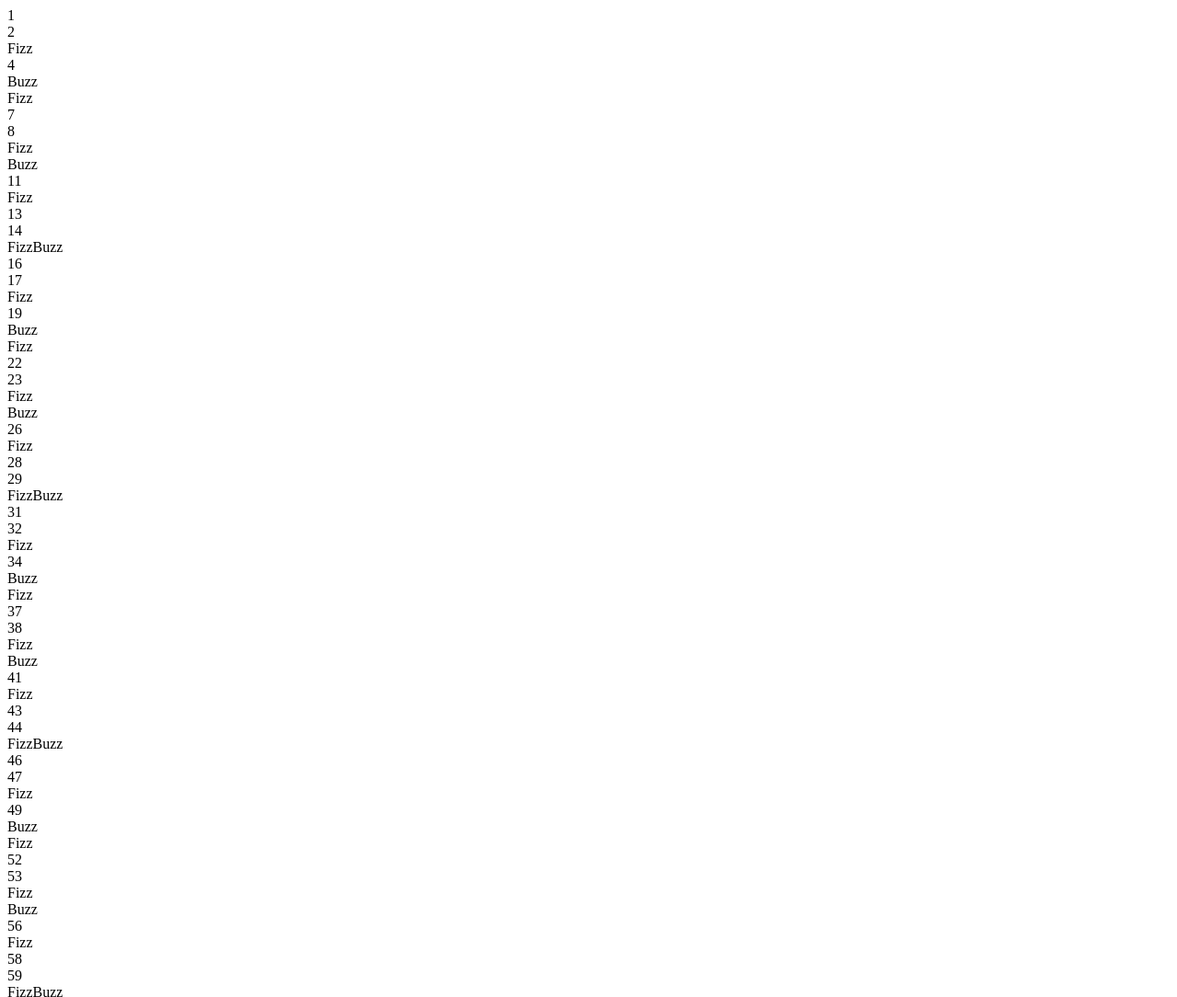
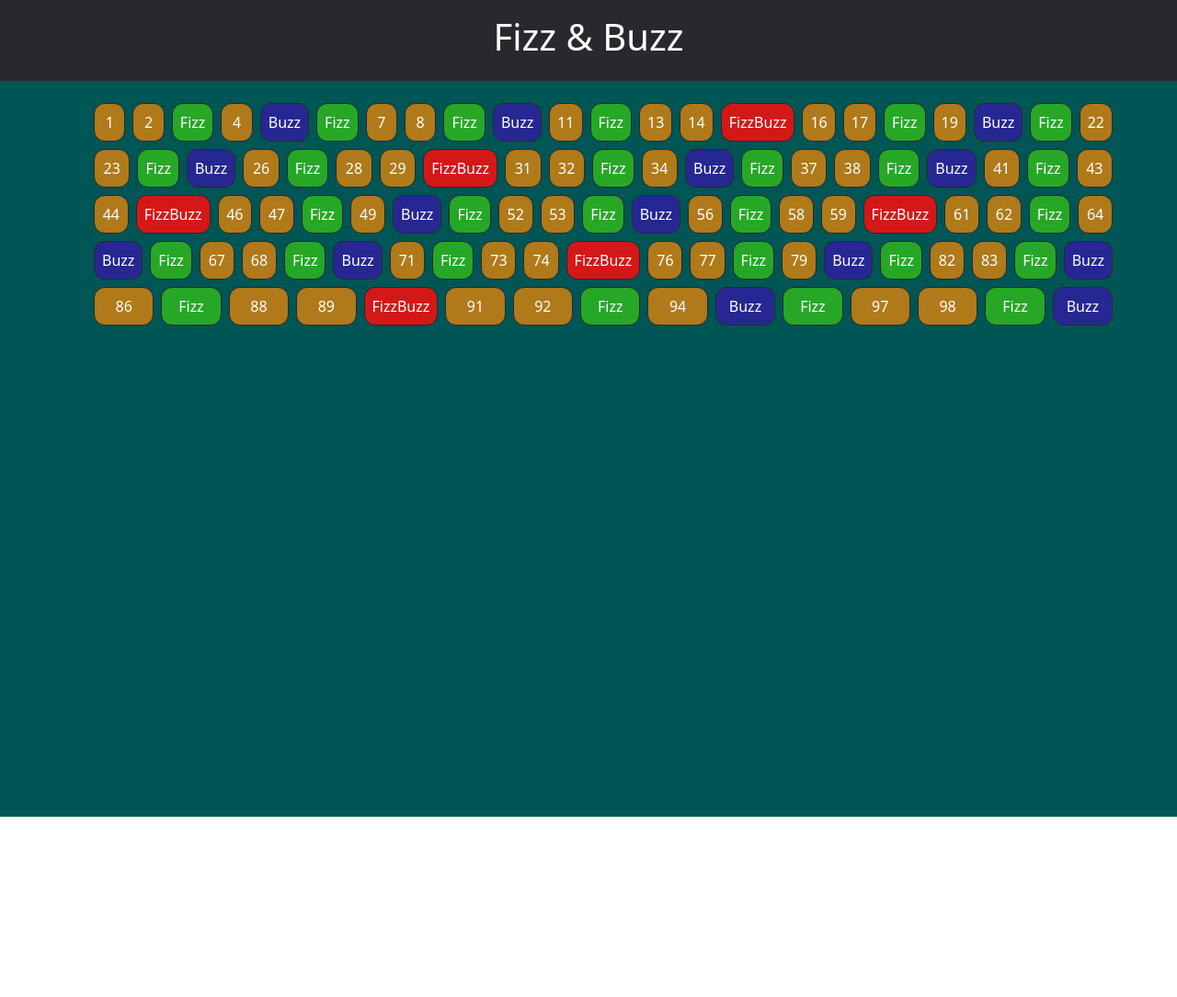
Before and after one commit to Marcomagnano93/js-fizzbuzz, a plain HTML site: page index.html in a window 1280 px wide. Shown: the top 1084 px of the page at 92% size. After the commit the page ends 888 px from the top, so only its background shows below. Drawn offline with nearby package versions, Linux system fonts and the light colour scheme; files that its build step writes are made by us from their sources.

Commit message:
ADD: style BONUS2

```diff
--- a/css/style.css
+++ b/css/style.css
@@ -0,0 +1,37 @@
+.table ul li {
+    background-color: rgba(255, 140, 0, 0.69);
+    color: white;
+    list-style: none;
+
+}
+
+.table li {
+    border: 1px solid rgb(41, 41, 45);
+    display: flex;
+    align-items: center;
+    justify-content: center;
+    border-radius: 12px;
+}
+
+header {
+    background-color: rgb(41, 41, 45);
+    color: white;
+}
+
+#app{
+    height: 100vh;
+    background-color: rgb(0, 85, 85);
+}
+
+/* colors */
+.red {
+    background-color: rgb(212, 24, 24) !important;
+}
+
+.green {
+    background-color: rgb(38, 168, 38) !important;
+}
+
+.blue {
+    background-color: rgb(39, 39, 148) !important;
+}
--- a/index.html
+++ b/index.html
@@ -4,22 +4,23 @@
     <meta charset="UTF-8">
     <meta name="viewport" content="width=device-width, initial-scale=1.0">
     <title>Fizz Buzz</title>
-    <link rel="stylesheet" href="style.css">
+    <link rel="stylesheet" href="./css/style.css">
+    <script src="https://kit.fontawesome.com/608f77ef5b.js" crossorigin="anonymous"></script>
+    <link href="https://cdn.jsdelivr.net/npm/bootstrap@5.3.3/dist/css/bootstrap.min.css" rel="stylesheet" integrity="sha384-QWTKZyjpPEjISv5WaRU9OFeRpok6YctnYmDr5pNlyT2bRjXh0JMhjY6hW+ALEwIH" crossorigin="anonymous">
 </head>
 <body>
-    <main>
-        <div class="table">
-
-        </div>
+    <header class="p-3 text-center">
+        <h1>Fizz & Buzz</h1>
+    </header>
+    <div id="app">
+        <main>
+            <section class="table">
 
 
+            </section>
+        </main>
+    </div>
 
-
-
-
-
-
-    </main>
 
 
     <script src="./js/app.js"></script>
--- a/js/app.js
+++ b/js/app.js
@@ -1,10 +1,27 @@
+//****************BONUS 1A******************
+
+//seleziona una classe da usare come contenitore in html
+        let displayElement = document.querySelector('.table') //string
+
+//crea nel DOM un elemento div
+
+        const containerElement = document.createElement('div') //string
+
+
+//assegna all'elemento div la classe "container"
+
+        containerElement.classList.add('container')
+
+//fai sì che il risultato n compaia nell'html
+    //-crea una ul che possa contenere i li con i nResult
+        containerElement.innerHTML = `<ul class="numbers py-4 row gap-2"></ul>`
+    //-fai apparire il containter con al suo interno l'ul in html
+        displayElement.append(containerElement)
 
 
 
 
-
-
-
+//CONSEGNA PRINCIPALE
 //stampa i numeri da 1 a 100
 //- crea una variabile n che indichi in numero di ripetizioni
 
@@ -26,6 +43,8 @@
 //per i multipli di 3 stampa “Fizz” al posto del numero
 //per i multipli di 5 stampa “Buzz” al post del numero
 //Per i numeri che sono sia multipli di 3 che di 5 stampa “FizzBuzz” al posto del numero
+
+
 //- dividi il numero per 3 e 5 e ottieni il resto all'interno di due variabili
         let x = nResult % 3; //number
         let y = nResult % 5; //number
@@ -55,30 +74,47 @@
 
 
 
-//ALTRIMENTI stampa il numero normalmente
-      console.log(nResult)
+//Stampa il risultato in console
+        console.log(nResult)
 
 
 
-//BONUS 1
-//crea una variabile da usare come contenitore in html
-        let displayElement = document.querySelector('.table')
 
-//crea nel DOM un elemento div con la classe container
+//************BONUS 1B *********************/
 
-        const containerElement = document.createElement('div')
+//crea una variabile da usare come list item in html
+        let displayLi = document.querySelector('.numbers'); //string
+
+//crea nel DOM un elemento li
+
+        const liElement = document.createElement('li'); //string
 
 
-//assegna all'elemento div la classe "container"
+//assegna all'elemento li la classe "items"
 
-        containerElement.classList.add('container')
-//inserisci nel container il risultato n
-	    containerElement.innerHTML = nResult
+        liElement.classList.add('col')
+
+
+//assegna a li il risultato n
+        liElement.innerHTML = nResult;
 
 //fai sì che il risultato n compaia nell'html
-        displayElement.append(containerElement)
+        displayLi.append(liElement)
+
+//BONUS 2
+//rendi rosse le caselle FizzBuzz
+        if(nResult === "FizzBuzz"){
+            liElement.classList.add('red')
+        }
+//rendi verdi le caselle Fizz
+        if(nResult === "Fizz"){
+            liElement.classList.add('green')
+        }
+
+//rendi verdi le caselle Fizz
+        if(nResult === "Buzz"){
+            liElement.classList.add('blue')
+        }
 
 
-        console.dir(containerElement)
-
     }
```
